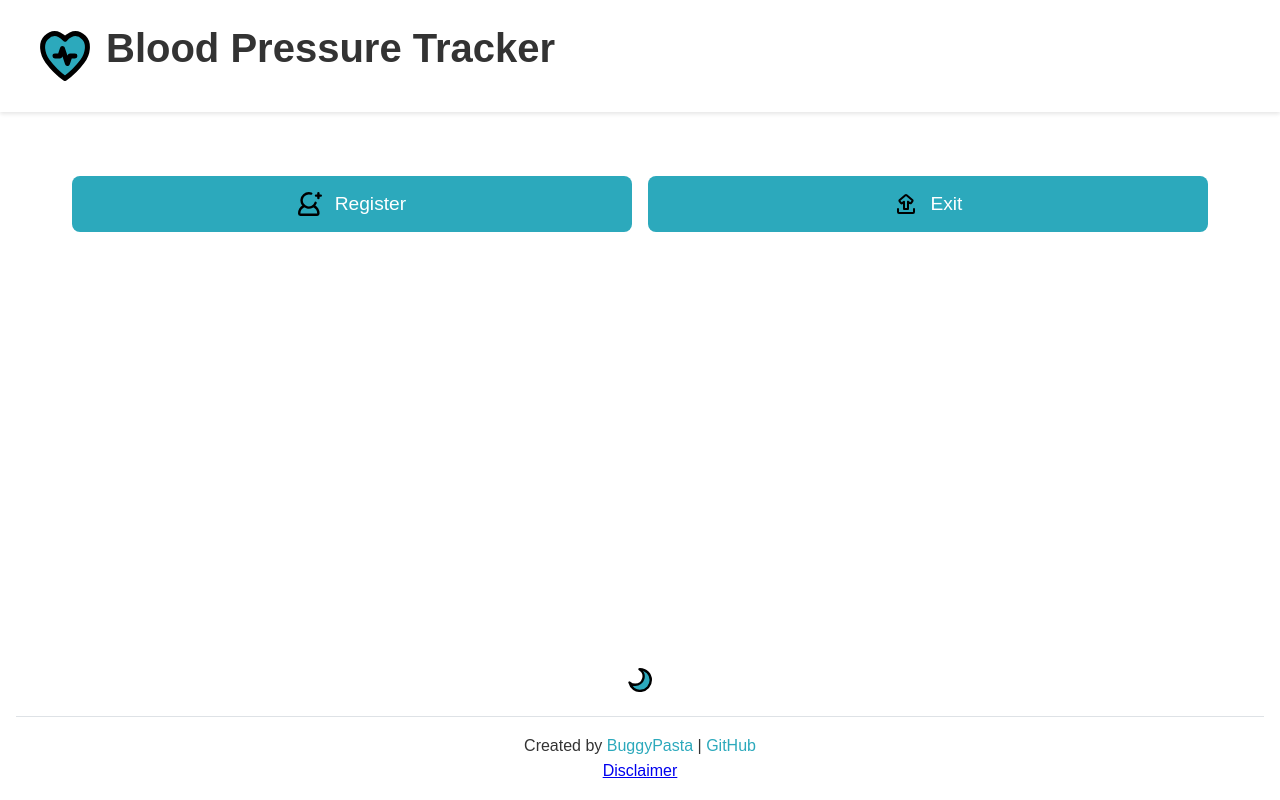
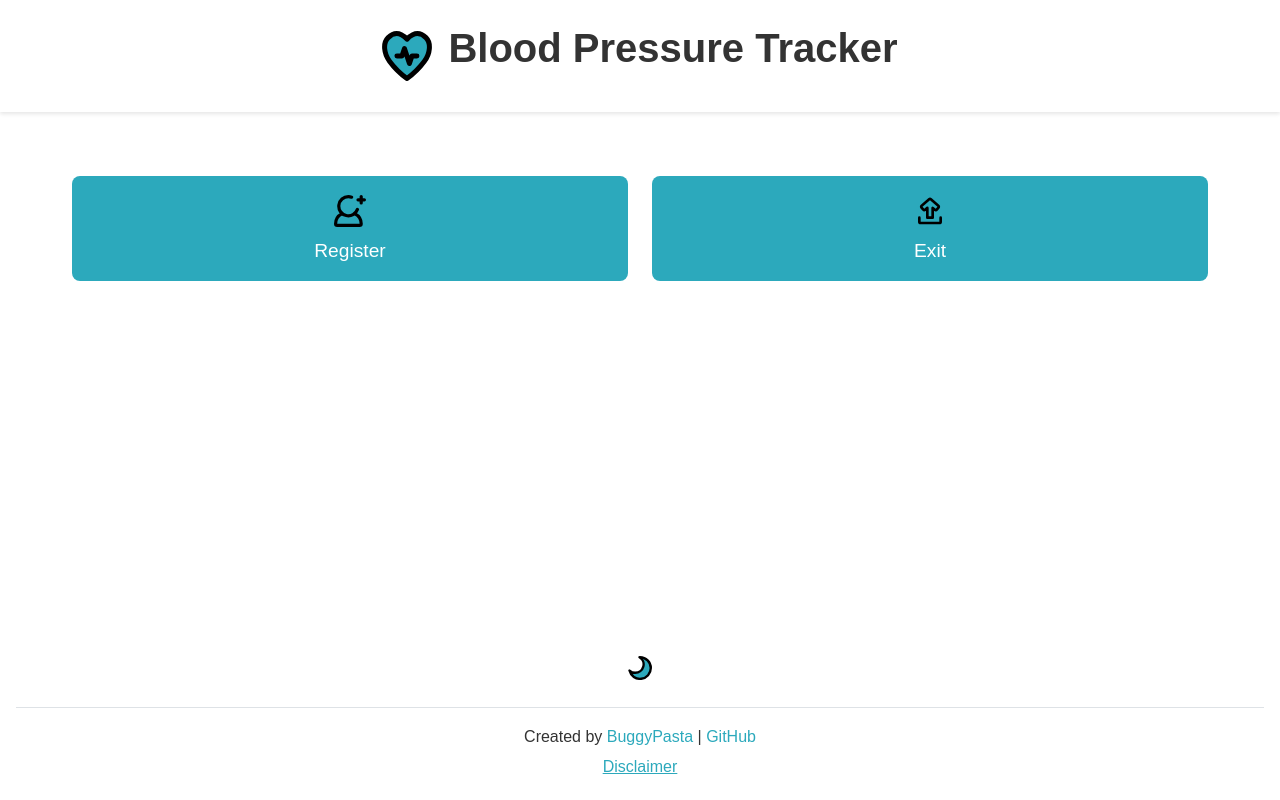
Before and after one commit to BuggyPasta/BloodPressureTracker, a Flask app: page / in a window 1280 px wide. Run offline with Flask 3, Linux system fonts and the light colour scheme.

Commit message:
Changes in CSS and html code

```diff
--- a/app/static/css/dark-mode.css
+++ b/app/static/css/dark-mode.css
@@ -22,6 +22,10 @@
 [data-theme="dark"] header {
     background-color: var(--background-color);
     box-shadow: 0 2px 4px var(--shadow-color);
+}
+
+[data-theme="dark"] .logo-title h1 {
+    color: var(--text-color);
 }
 
 [data-theme="dark"] .action-btn {
@@ -89,6 +93,14 @@
 
 [data-theme="dark"] .footer-links a {
     color: var(--primary-color);
+}
+
+[data-theme="dark"] .disclaimer-btn {
+    color: var(--primary-color);
+}
+
+[data-theme="dark"] .theme-toggle-btn {
+    color: var(--text-color);
 }
 
 /* Dark Mode Chart Styles */
@@ -165,3 +177,8 @@
 [data-theme="dark"] ::-webkit-scrollbar-thumb:hover {
     background-color: var(--primary-color);
 }
+
+/* Dark Mode Section Divider */
+[data-theme="dark"] .section-divider {
+    background-color: var(--border-color);
+}
--- a/app/static/css/styles.css
+++ b/app/static/css/styles.css
@@ -63,6 +63,12 @@ header {
     max-width: 1200px;
     margin: 0 auto;
     display: flex;
+    justify-content: center;
+    align-items: center;
+}
+
+.logo-title {
+    display: flex;
     align-items: center;
     gap: 1rem;
 }
@@ -84,17 +90,24 @@ main {
 /* Button Styles */
 .action-buttons {
     display: grid;
-    grid-template-columns: repeat(auto-fit, minmax(250px, 1fr));
-    gap: 1rem;
+    grid-template-columns: repeat(2, 1fr);
+    gap: 1.5rem;
     margin: 2rem 0;
+    width: 100%;
+}
+
+.button-content {
+    display: flex;
+    flex-direction: column;
+    align-items: center;
+    gap: 0.8rem;
 }
 
 .action-btn {
     display: flex;
     align-items: center;
     justify-content: center;
-    gap: 0.8rem;
-    padding: 1rem;
+    padding: 1.2rem;
     font-size: 1.2rem;
     background-color: var(--primary-color);
     color: white;
@@ -102,6 +115,7 @@ main {
     border-radius: 8px;
     cursor: pointer;
     transition: background-color 0.3s ease;
+    width: 100%;
 }
 
 .action-btn:hover {
@@ -109,8 +123,8 @@ main {
 }
 
 .action-btn img {
-    width: 24px;
-    height: 24px;
+    width: 32px;
+    height: 32px;
 }
 
 .delete-btn {
@@ -276,25 +336,53 @@ footer {
     cursor: pointer;
 }
 
+.theme-toggle-btn {
+    background: none;
+    border: none;
+    cursor: pointer;
+    padding: 0.5rem;
+}
+
 .theme-icon {
     width: 24px;
     height: 24px;
 }
 
+.disclaimer-btn {
+    background: none;
+    border: none;
+    color: var(--primary-color);
+    cursor: pointer;
+    text-decoration: underline;
+    font-size: 1rem;
+    padding: 0.5rem;
+}
+
 /* Responsive Design */
 @media (max-width: 768px) {
-    .action-buttons {
+    .logo-title {
+        flex-direction: column;
+        text-align: center;
+    }
+
+    .logo-title h1 {
+        line-height: 1.2;
+        font-size: 2rem;
+    }
+
+    .action-buttons,
+    .user-buttons-grid {
         grid-template-columns: 1fr;
     }
 
     .action-btn {
-        padding: 1.2rem;
+        padding: 1.5rem;
         font-size: 1.3rem;
     }
 
     .action-btn img {
-        width: 28px;
-        height: 28px;
+        width: 36px;
+        height: 36px;
     }
 
     .measurement-inputs {
--- a/app/static/js/main.js
+++ b/app/static/js/main.js
@@ -1,4 +1,36 @@
 document.addEventListener('DOMContentLoaded', function() {
+    // Theme toggle initialization
+    const themeToggle = document.getElementById('theme-toggle');
+    if (themeToggle) {
+        const savedTheme = localStorage.getItem('theme') || 'light';
+        document.body.setAttribute('data-theme', savedTheme);
+        updateThemeIcon(savedTheme);
+
+        themeToggle.addEventListener('click', function() {
+            const currentTheme = document.body.getAttribute('data-theme');
+            const newTheme = currentTheme === 'light' ? 'dark' : 'light';
+            document.body.setAttribute('data-theme', newTheme);
+            localStorage.setItem('theme', newTheme);
+            updateThemeIcon(newTheme);
+        });
+    }
+
+    // Disclaimer modal handling
+    const disclaimerTrigger = document.getElementById('disclaimer-trigger');
+    const disclaimerModal = document.getElementById('disclaimer-modal');
+    if (disclaimerTrigger && disclaimerModal) {
+        disclaimerTrigger.addEventListener('click', function() {
+            disclaimerModal.style.display = 'block';
+        });
+
+        const closeButtons = disclaimerModal.getElementsByClassName('close-modal');
+        Array.from(closeButtons).forEach(button => {
+            button.addEventListener('click', function() {
+                disclaimerModal.style.display = 'none';
+            });
+        });
+    }
+
     // Registration form handling
     const registrationForm = document.getElementById('registrationForm');
     if (registrationForm) {
@@ -52,7 +84,28 @@ document.addEventListener('DOMContentLoaded', function() {
     if (measurementsForm) {
         measurementsForm.addEventListener('submit', submitMeasurements);
     }
+
+    // Close modals when clicking outside
+    window.addEventListener('click', function(event) {
+        const modals = document.getElementsByClassName('modal');
+        Array.from(modals).forEach(modal => {
+            if (event.target === modal) {
+                modal.style.display = 'none';
+            }
+        });
+    });
 });
+
+// Theme icon update function
+function updateThemeIcon(theme) {
+    const themeIcon = document.querySelector('.theme-icon');
+    if (themeIcon) {
+        themeIcon.src = theme === 'light'
+            ? '/static/icons/mode_dark.svg'
+            : '/static/icons/mode_light.svg';
+        themeIcon.alt = theme === 'light' ? 'Switch to Dark Mode' : 'Switch to Light Mode';
+    }
+}
 
 // Chart initialization
 function initializeChart() {
--- a/app/templates/base.html
+++ b/app/templates/base.html
@@ -12,8 +12,10 @@
 <body data-theme="light">
     <header>
         <div class="header-content">
-            <img src="{{ url_for('static', filename='icons/app_logo.svg') }}" alt="App Logo" class="app-logo">
-            <h1>Blood Pressure Tracker</h1>
+            <div class="logo-title">
+                <img src="{{ url_for('static', filename='icons/app_logo.svg') }}" alt="App Logo" class="app-logo">
+                <h1>Blood Pressure Tracker</h1>
+            </div>
         </div>
     </header>
 
@@ -23,10 +25,11 @@
 
     <footer>
         <div class="mode-toggle">
-            <img src="{{ url_for('static', filename='icons/mode_dark.svg') }}"
-                 alt="Toggle Theme"
-                 id="theme-toggle"
-                 class="theme-icon">
+            <button id="theme-toggle" class="theme-toggle-btn">
+                <img src="{{ url_for('static', filename='icons/mode_dark.svg') }}"
+                     alt="Toggle Theme"
+                     class="theme-icon">
+            </button>
         </div>
         <hr class="footer-line">
         <div class="footer-links">
@@ -34,7 +37,7 @@
             <a href="https://github.com/BuggyPasta/BloodPressureTracker" target="_blank">GitHub</a></span>
         </div>
         <div class="disclaimer-link">
-            <a href="#" id="disclaimer-trigger">Disclaimer</a>
+            <button id="disclaimer-trigger" class="disclaimer-btn">Disclaimer</button>
         </div>
     </footer>
 
@@ -44,7 +47,7 @@
             <p>This application is intended for informational and personal tracking purposes only. It is not a medical device and does not provide medical advice, diagnosis, or treatment. The information presented, including calculations and trends, MAY NOT be accurate or reliable and should NOT be used as a substitute for professional medical advice from a qualified healthcare provider.</p>
             <p>There is absolutely NO guarantee that the calculations, averages, or any other data provided by this application are correct. Always consult with your doctor or healthcare professional regarding any questions or concerns about your health or medical condition. Do NOT rely on this application for medical decisions or emergencies.</p>
             <p>The developer(s) of this application are not responsible for any inaccuracies, misinterpretations, or misuse of the information provided. By using this application, you acknowledge that you automatically assume full and exclusive responsibility for your health decisions and agree that the developer(s) shall not be held liable for any consequences arising from your use of this application.</p>
-            <button class="close-modal">Close</button>
+            <button class="close-modal action-btn">Close</button>
         </div>
     </div>
 
--- a/app/templates/home.html
+++ b/app/templates/home.html
@@ -3,11 +3,13 @@
 {% block content %}
     {% if users %}
         <h2>Registered users</h2>
-        <div class="user-grid">
+        <div class="user-buttons-grid">
             {% for user in users %}
                 <button class="user-button action-btn" onclick="window.location.href='{{ url_for('main.user_dashboard', user_id=user.id) }}'">
+                    <div class="button-content">
                         <img src="{{ url_for('static', filename='icons/sign_in.svg') }}" alt="Sign In">
                         <span>{{ user.first_name }} {{ user.last_name[0] }}.</span>
+                    </div>
                 </button>
             {% endfor %}
         </div>
@@ -16,12 +18,16 @@
 
     <div class="action-buttons">
         <button onclick="window.location.href='{{ url_for('main.register') }}'" class="action-btn">
+            <div class="button-content">
                 <img src="{{ url_for('static', filename='icons/user_register.svg') }}" alt="Register">
                 <span>Register</span>
+            </div>
         </button>
         <button onclick="window.close()" class="action-btn">
+            <div class="button-content">
                 <img src="{{ url_for('static', filename='icons/exit.svg') }}" alt="Exit">
                 <span>Exit</span>
+            </div>
         </button>
     </div>
 {% endblock %}
```
Also changed, not shown: other parts of app/static/css/styles.css (+55 -5 lines), app/templates/add_measurements.html (+19 -5 lines), app/templates/user_dashboard.html (+38 -6 lines), app/templates/view_report.html (+49 -14 lines). Lines whose indentation alone changed are shown as unchanged.
